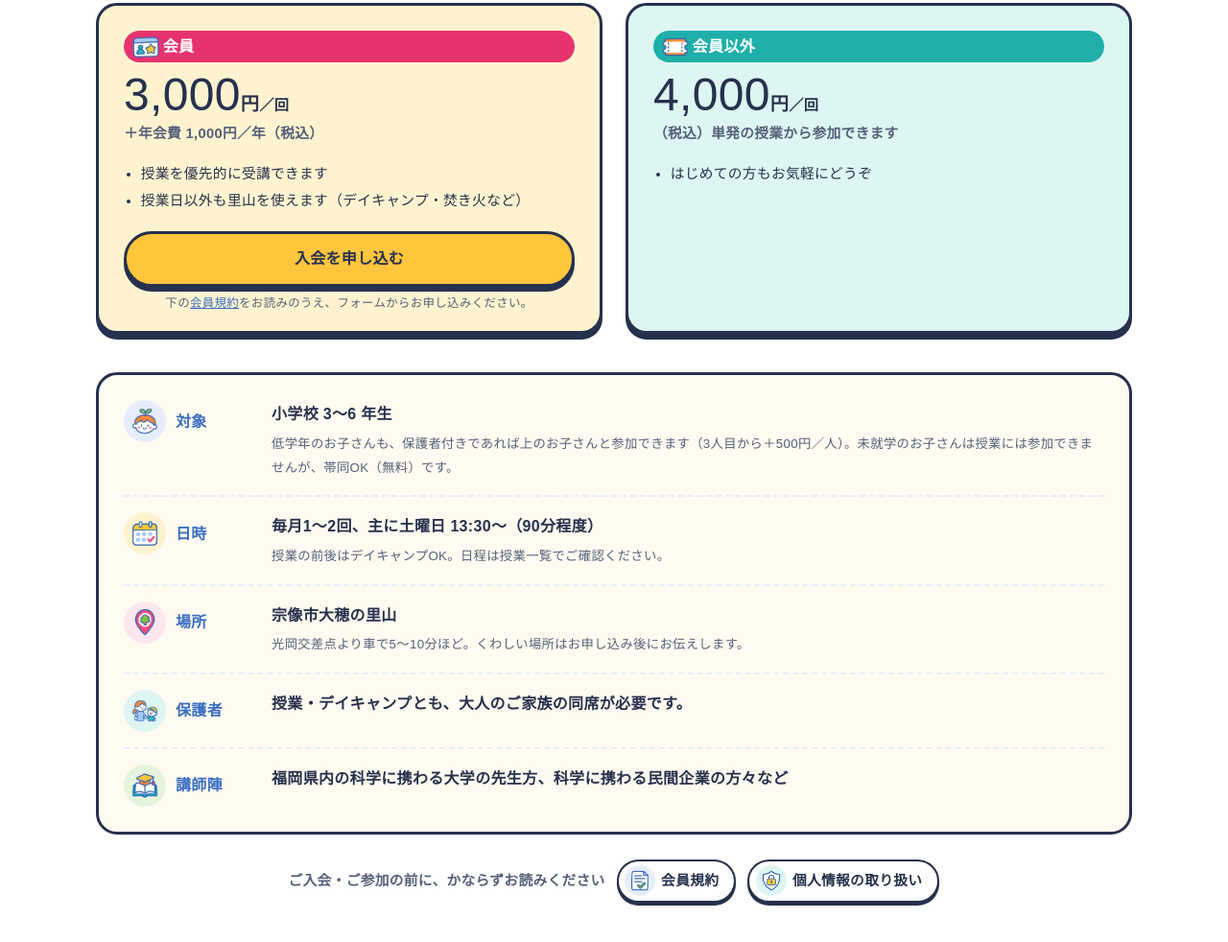
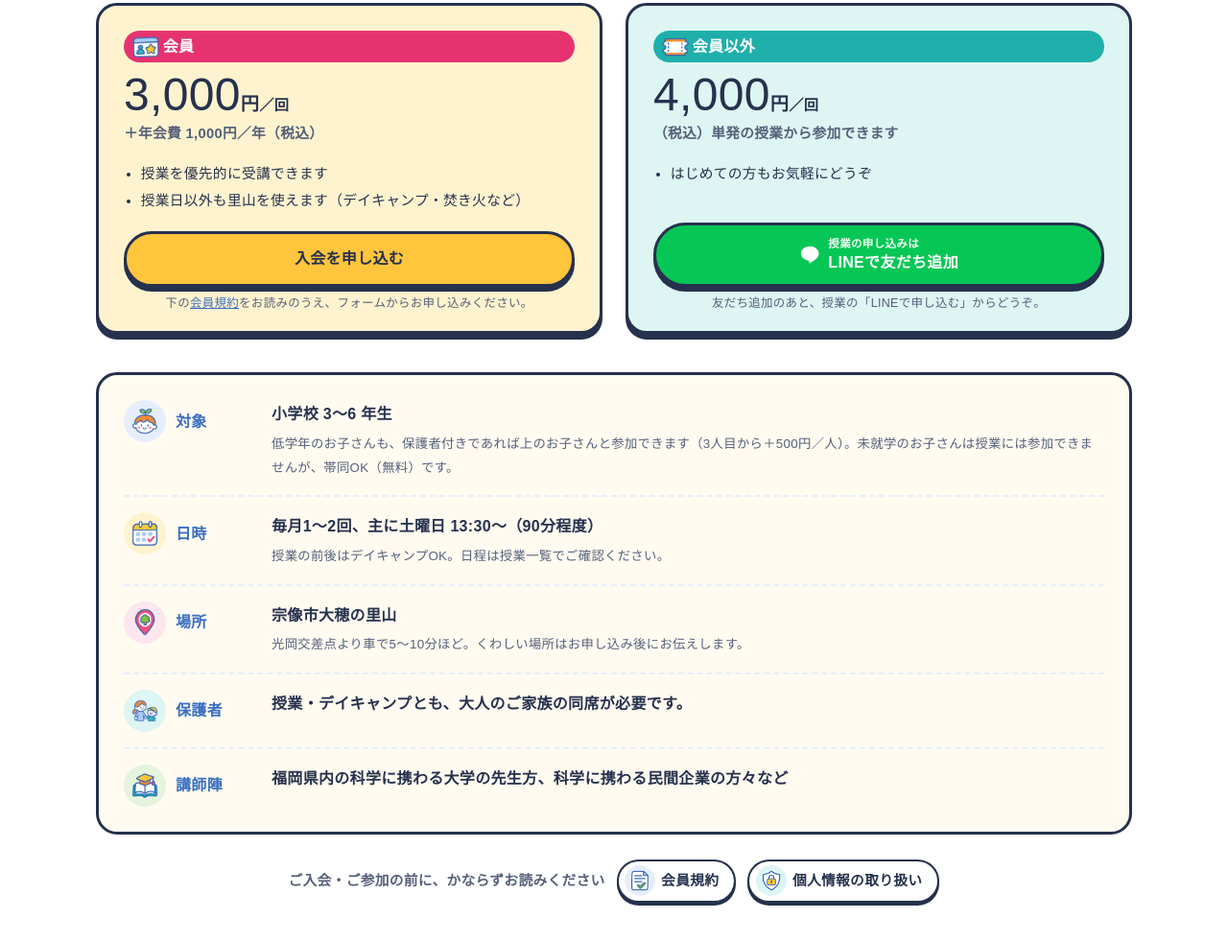
Before and after one commit to tani0920/sciencemunakata-web, a plain HTML site: page index.html in a window 1280 px wide. Shown: the part 10499-11481 px from the top of the page at 96% size. Drawn offline with Linux system fonts and the light colour scheme; animation ran at ten frames a second; a web font is replaced by a local one.

Commit message:
料金：会員以外のカードに「授業の申し込みは LINEで友だち追加」ボタン
Co-Authored-By: Claude Opus 5.5 <noreply@anthropic.com>

```diff
--- a/assets/css/style.css
+++ b/assets/css/style.css
@@ -1501,3 +1501,5 @@ img.dd { height: auto; pointer-events: none; filter: drop-shadow(0 3px 0 rgba(38
 .p-join { margin: auto 0 0; padding-top: 18px; text-align: center; }
 .p-join .btn { width: 100%; justify-content: center; }
 .p-join small { display: block; margin-top: 8px; font-size: .78rem; color: var(--ink-2); line-height: 1.5; }
+.p-join .btn-2l { line-height: 1.3; text-align: left; }
+.p-join .btn-2l small { margin: 0; font-size: .72rem; font-weight: 700; color: #fff; opacity: .95; }
--- a/index.html
+++ b/index.html
@@ -38,7 +38,7 @@
 <link rel="preconnect" href="https://fonts.googleapis.com">
 <link rel="preconnect" href="https://fonts.gstatic.com" crossorigin>
 <link href="https://fonts.googleapis.com/css2?family=Mochiy+Pop+One&family=Zen+Maru+Gothic:wght@500;700;900&display=swap" rel="stylesheet">
-<link rel="stylesheet" href="assets/css/style.css?v=202611121400">
+<link rel="stylesheet" href="assets/css/style.css?v=202611121500">
 </head>
 <body>
 
@@ -294,6 +294,8 @@
           <p class="p-main"><b>4,000</b>円<small>／回</small></p>
           <p class="p-sub">（税込）単発の授業から参加できます</p>
           <ul><li>はじめての方もお気軽にどうぞ</li></ul>
+          <p class="p-join"><a class="btn btn-line btn-2l js-line" href="#" target="_blank" rel="noopener"><svg viewBox="0 0 24 24" aria-hidden="true"><path d="M12 3C6.5 3 2 6.6 2 11c0 3.9 3.5 7.2 8.3 7.9.3.1.8.2.9.5.1.3.1.7 0 1l-.1.9c0 .3-.2 1 .9.5s5.9-3.5 8-6C21.3 14.3 22 12.7 22 11c0-4.4-4.5-8-10-8z"/></svg><span><small>授業の申し込みは</small>LINEで友だち追加</span></a>
+            <small>友だち追加のあと、授業の「LINEで申し込む」からどうぞ。</small></p>
         </div>
       </div>
 
```
